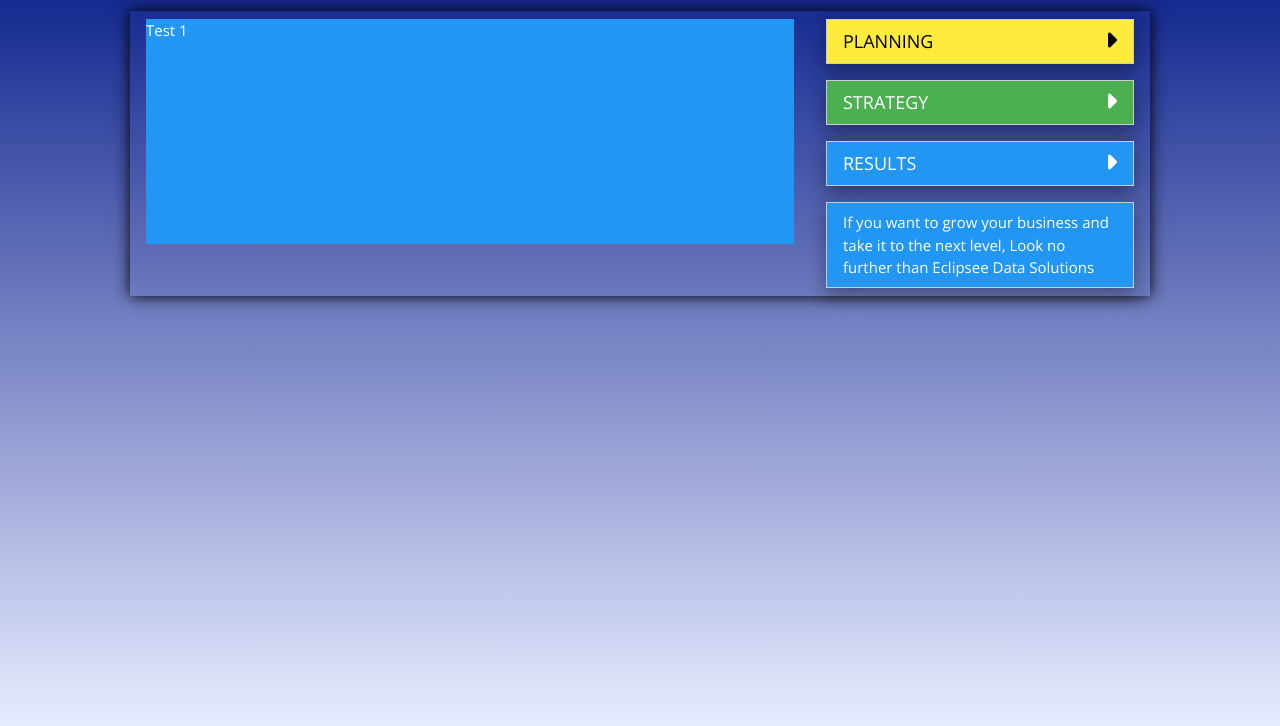
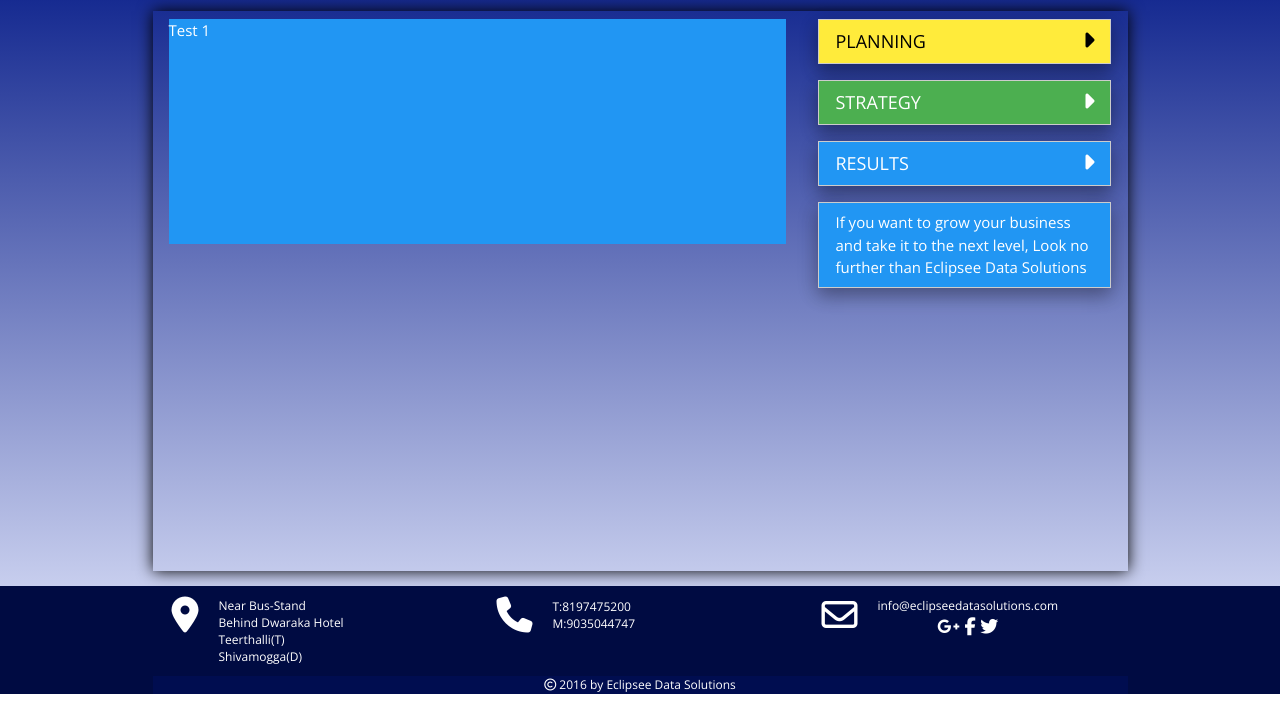
Before and after one commit to sachinvprabhu/eclipsee-web, a plain HTML site: page index.html in a window 1280 px wide. Shown: the part 74-800 px from the top of the page. Drawn offline with nearby package versions, Linux system fonts and the light colour scheme.

Commit message:
Footer and color schemes added

```diff
--- a/css/custom.css
+++ b/css/custom.css
@@ -1,5 +1,4 @@
 .app {
-	min-height:100%;
     background: -webkit-linear-gradient(bottom,#e8ecff, #001685) !important; /* For Safari 5.1 to 6.0 */
     background: -o-linear-gradient(bottom,#e8ecff, #001685) !important; /* For Opera 11.1 to 12.0 */
     background: -moz-linear-gradient(bottom,#e8ecff, #001685) !important; /* For Firefox 3.6 to 15 */
@@ -23,16 +22,16 @@ html,body{
 		min-width:512px
 	}
 }
-
+.page-container{
+		min-height:70%
+	}
 @media only screen and (min-width:993px){
 	.page-container{
-		width: 68rem;
+		width: 65rem;
 		margin: 1rem auto;
 		box-shadow: black 0 0 1rem;
 	}
 }
-
-
 
 .slider .ng-enter,
 .slider .ng-leave
@@ -55,3 +54,11 @@ html,body{
 	display: inline-block;
 	position: absolute;
 }
+
+footer > div {
+	margin:auto;
+	max-width:65rem;
+}
+a{
+	text-decoration:none;
+}
--- a/index.html
+++ b/index.html
@@ -21,9 +21,8 @@
 	<body onload="org.vits.bootstrap()">
 		<div class="w3-theme-l3 app">
 			<div class="w3-theme-light w3-padding w3-row">
-
 				<div class="w3-xxlarge w3-text-orange w3-col l5 title">
-					Eclipse Data solutions
+					Eclipsee Data solutions
 				</div>
 				<div class="w3-col l7">
 					<div class="w3-theme-light w3-row">
@@ -43,8 +42,54 @@
 				</div>
 			</div>
 			<div ng-view ng-controller="rootAppController" class="page-container">
-
 			</div>
+		<footer class="w3-theme-dark">
+			<div class="w3-row">
+				<div class="w3-col m4 w3-padding">
+					<table class="w3-text-white">
+						<tr>
+							<td valign="top"><i class="fa fa-map-marker w3-xxlarge w3-margin-right"></i></td>
+							<td class="w3-small">
+								Near Bus-Stand <br/>
+								Behind Dwaraka Hotel<br/>
+								Teerthalli(T)<br/>
+								Shivamogga(D)
+							</td>
+						</tr>
+					</table>
+				</div>
+				<div class="w3-col m4 w3-padding">
+					<table class="w3-text-white">
+						<tr>
+							<td valign="top"><i class="fa fa-phone w3-xxlarge w3-margin-right"></i></td>
+							<td class="w3-small">
+								T:8197475200<br/>
+								M:9035044747
+							</td>
+						</tr>
+					</table>
+				</div>
+				<div class="w3-col m4 w3-padding">
+					<table class="w3-text-white">
+						<tr>
+							<td valign="top"><i class="fa fa-envelope-o w3-xxlarge w3-margin-right"></i></td>
+							<td class="w3-small w3-center">
+								info@eclipseedatasolutions.com
+								<div class="w3-large">
+									<a class="fa fa-google-plus" href="#/"></a>
+									<a class="fa fa-facebook" href="#/"></a>
+									<a class="fa fa-twitter" href="#/"></a>
+								</div>
+							</td>
+						</tr>
+					</table>
+				</div>
+			</div>
+			<div class="w3-center w3-small w3-theme-d4">
+				<i class="fa fa-copyright"></i>
+				2016 by Eclipsee Data Solutions
+			</div>
+		</footer>
 		</div>
 	</body>
 </html>
```
